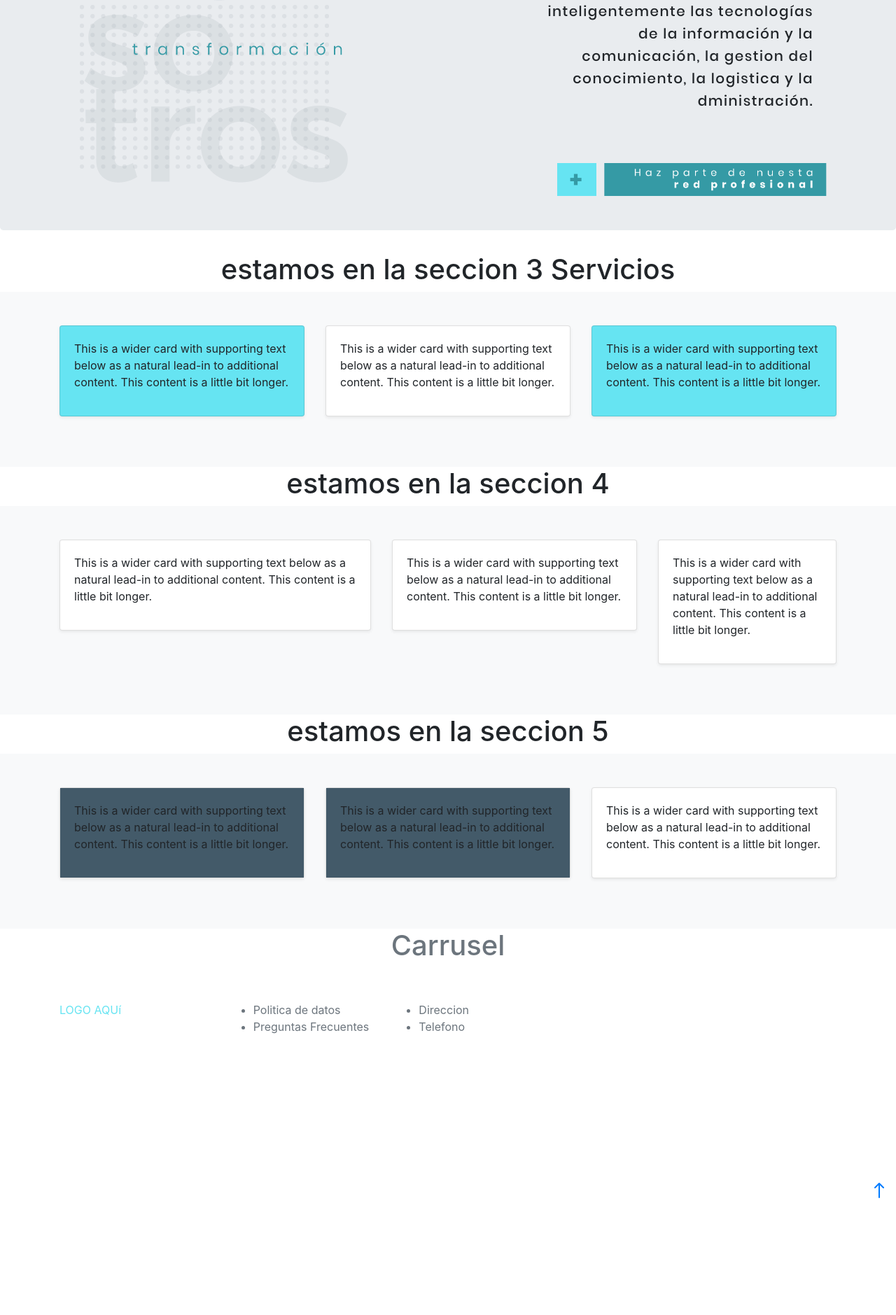
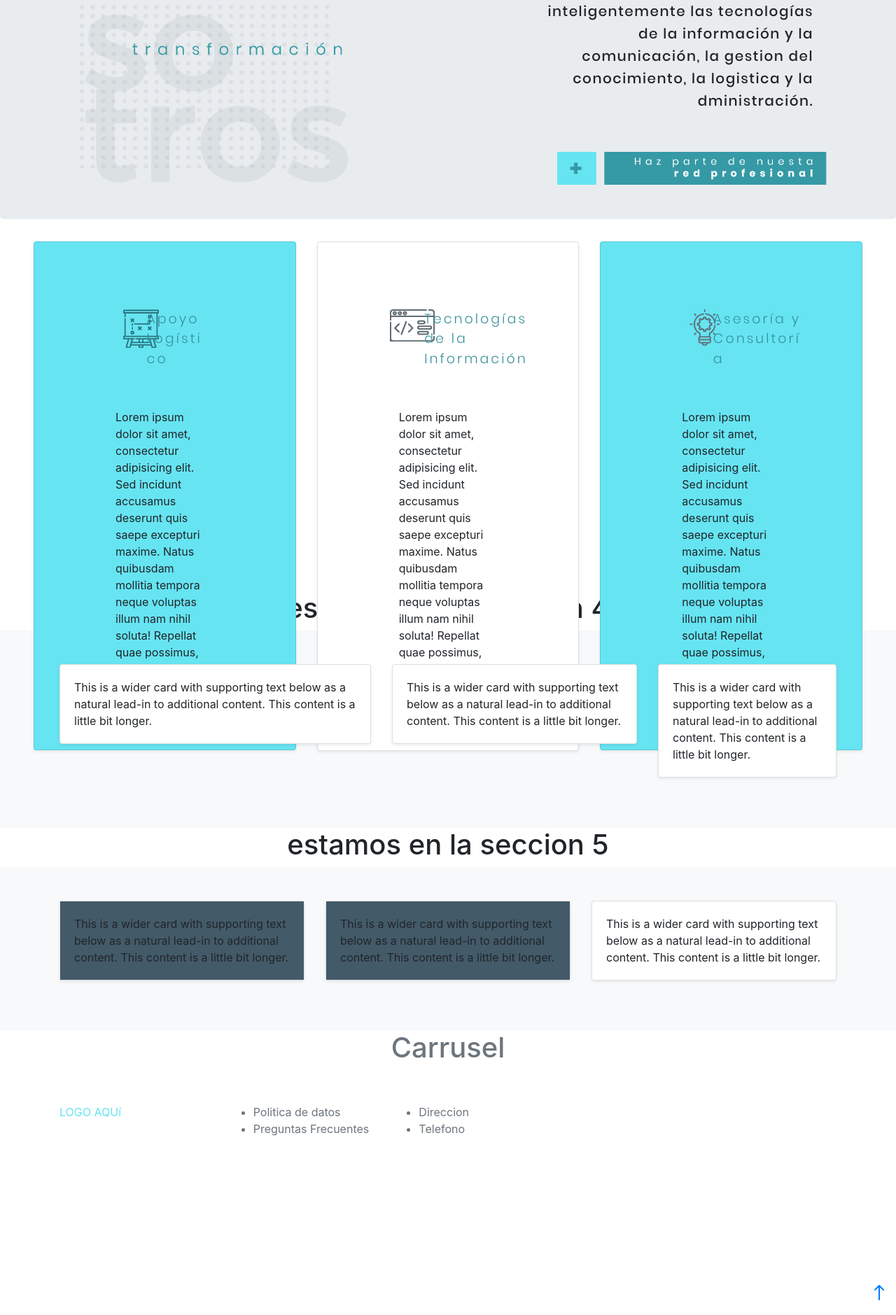
Before and after one commit to JJGuaca/EstratcoProyecto, a PHP site: page / in a window 1280 px wide. Shown: the part 868-2747 px from the top of the page at 70% size. Before the commit the page ends 2580 px from the top, so only its background shows below. Run offline with PHP 8.4, Linux system fonts and the light colour scheme; some web fonts are replaced; grey boxes are pictures that could not be loaded.

Commit message:
Seccion 3
Inicio del desarrollo seccion 3

```diff
--- a/css/propios.css
+++ b/css/propios.css
@@ -54,3 +54,6 @@
     z-index: 1;
     transform: rotate(-90deg);
 }
+div>p{
+    margin-bottom: 0rem;
+}
--- a/index.html
+++ b/index.html
@@ -72,51 +72,75 @@
 				</div>
 			</div>
 		</section>
+
+		<!--SECCION 3-->
 		<section id="secc3">
-			<h1 class="text-center">estamos en la seccion 3 Servicios</h1>
-			<div class="album py-5 bg-light">
-				<div class="container">
+				<div class="pl-5 pr-5 pb-3" style="height: 500px; width: 100%;">
 					<div class="row">
+						<!--CARD APOYO-->
 						<div class="col-md-4">
 							<div class="card mb-4 shadow-sm bg-dark2">
-
-								<div class="card-body">
-									<p class="card-text">This is a wider card with supporting text below as a natural lead-in to additional content. This content is a little bit longer.</p>
-									<div class="d-flex justify-content-between align-items-center">
-
+								<div class="row ml-5 mr-5 pl-3 pr-3 mt-5 pt-5">
+									<div class="col-md-4">
+										<img class="mr-5 ml-5" src="img/slider1/apoyo-logistico.png" alt="APOYO">
 
 									</div>
+									<div class="col-md-6">
+										<h3 style="font-family: 'Poppins-Light';font-weight: 300;font-size: 19px;color: #38909a;line-height: 1.8rem;letter-spacing: 3px;">Apoyo Logístico</h3>
+									</div>
+								</div>
+								<div class="card-body pt-5 ml-5 mr-5">
+									<p class="card-text mr-5 ml-5">Lorem ipsum dolor sit amet, consectetur adipisicing elit. Sed incidunt accusamus deserunt quis saepe excepturi maxime. Natus quibusdam mollitia tempora neque voluptas illum nam nihil soluta! Repellat quae possimus, pariatur.</p>
+								</div>
+								<div>
+									<p class="card-body ml-5 mr-5">
+										<img class="mr-5 ml-5" src="img/slider1/mas-informacion-azul.png" alt="+INFO-AZUL"></p>
 								</div>
 							</div>
 						</div>
+						<!--CARD TECNOLOGIASDE LA INFORMACION-->
 						<div class="col-md-4">
 							<div class="card mb-4 shadow-sm">
-
-								<div class="card-body">
-									<p class="card-text">This is a wider card with supporting text below as a natural lead-in to additional content. This content is a little bit longer.</p>
-									<div class="d-flex justify-content-between align-items-center">
-
+								<div class="row ml-4 mr-4 pl-3 pr-3 mt-5 pt-5">
+									<div class="col-md-4">
+										<img class="mr- ml-5" src="img/slider1/tecnologias-de-la-info.png" alt="TECNOLOGÍA">
 
 									</div>
+									<div class="col-md-8">
+										<h3 style="font-family: 'Poppins-Light';font-weight: 300;font-size: 19px;color: #38909a;line-height: 1.8rem;letter-spacing: 3px;">Tecnologías de la Información</h3>
+									</div>
+								</div>
+								<div class="card-body pt-5 ml-5 mr-5">
+									<p class="card-text mr-5 ml-5">Lorem ipsum dolor sit amet, consectetur adipisicing elit. Sed incidunt accusamus deserunt quis saepe excepturi maxime. Natus quibusdam mollitia tempora neque voluptas illum nam nihil soluta! Repellat quae possimus, pariatur.</p>
+								</div>
+								<div>
+									<p class="card-body ml-5 mr-5"><img class="mr-5 ml-5" src="img/slider1/mas-informacion-.png" alt="+INFO"></p>
 								</div>
 							</div>
 						</div>
+						<!--CARD ASESORIA Y CONSULTORIA-->
 						<div class="col-md-4">
 							<div class="card mb-4 shadow-sm bg-dark2">
-
-								<div class="card-body">
-									<p class="card-text">This is a wider card with supporting text below as a natural lead-in to additional content. This content is a little bit longer.</p>
-									<div class="d-flex justify-content-between align-items-center">
-
+								<div class="row ml-5 mr-5 pl-3 pr-3 mt-5 pt-5">
+									<div class="col-md-4">
+										<img class="mr- ml-5" src="img/slider1/asesoria-y-consultoria.png" alt="CONSULTORíA">
 
 									</div>
+									<div class="col-md-8">
+										<h3 style="font-family: 'Poppins-Light';font-weight: 300;font-size: 19px;color: #38909a;line-height: 1.8rem;letter-spacing: 3px;">Asesoría y Consultoría</h3>
+									</div>
+								</div>
+								<div class="card-body pt-5 ml-5 mr-5">
+									<p class="card-text mr-5 ml-5">Lorem ipsum dolor sit amet, consectetur adipisicing elit. Sed incidunt accusamus deserunt quis saepe excepturi maxime. Natus quibusdam mollitia tempora neque voluptas illum nam nihil soluta! Repellat quae possimus, pariatur.</p>
+								</div>
+								<div>
+									<p class="card-body ml-5 mr-5"><img class="mr-5 ml-5" src="img/slider1/mas-informacion-azul.png" alt="+INFO-AZUL"></p>
 								</div>
 							</div>
 						</div>
 
 					</div>
 				</div>
-			</div>
 		</section>
 		<section id="secc4">
 			<h1 class="text-center">estamos en la seccion 4</h1>
```
Also changed, not shown: img/slider1/apoyo-logistico.png (renamed from img/apoyo-logistico.png), img/slider1/asesoria-y-consultoria.png (renamed from img/asesoria-y-consultoria.png), img/slider1/mas-informacion-.png (renamed from img/mas-informacion-.png), img/slider1/mas-informacion-azul.png (renamed from img/mas-informacion-azul.png), img/slider1/tecnologias-de-la-info.png (renamed from img/tecnologias-de-la-info.png).
